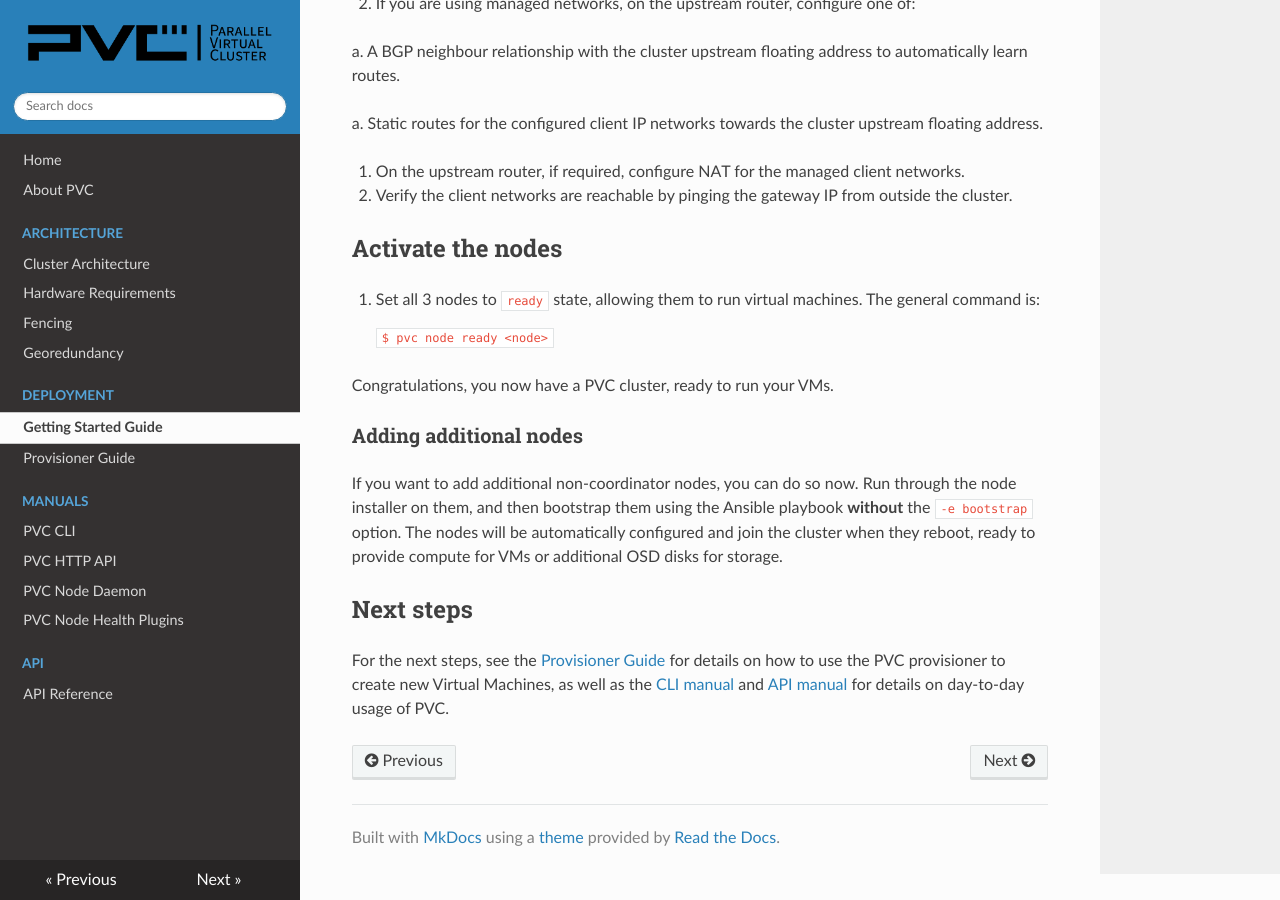
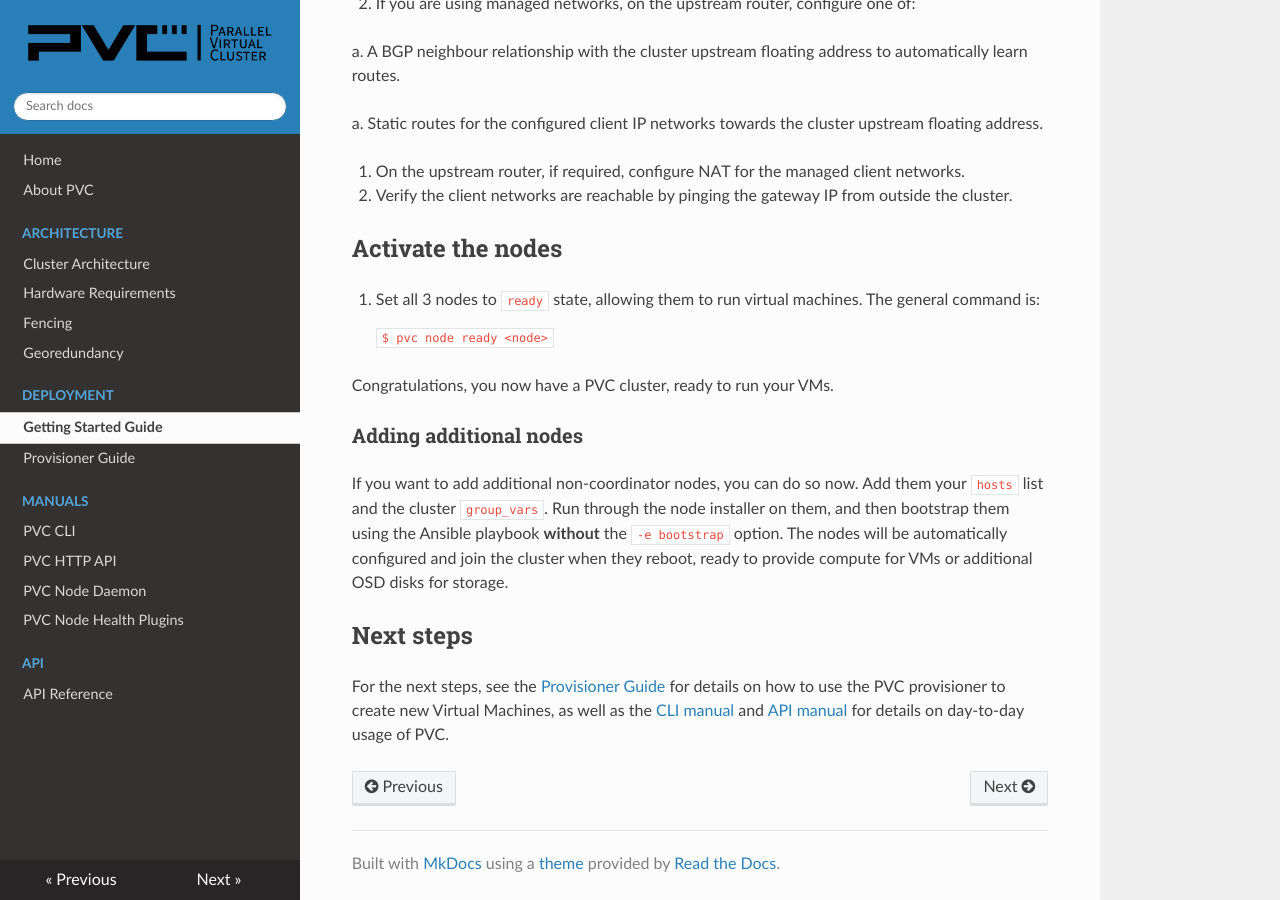
Before and after one commit to parallelvirtualcluster/docs, an MkDocs documentation site: the page built from docs/deployment/getting-started.md, in a window 1280 px wide and 900 px high, scrolled down 18335 px. Built offline with MkDocs 1.6.1, drawn with Linux system fonts in a browser that asks for light colours; nearby versions of some CDN libraries.

Commit message:
Add missing step

```diff
--- a/docs/deployment/getting-started.md
+++ b/docs/deployment/getting-started.md
@@ -954,7 +954,7 @@ Congratulations, you now have a PVC cluster, ready to run your VMs.
 
 ### Adding additional nodes
 
-If you want to add additional non-coordinator nodes, you can do so now. Run through the node installer on them, and then bootstrap them using the Ansible playbook **without** the `-e bootstrap` option. The nodes will be automatically configured and join the cluster when they reboot, ready to provide compute for VMs or additional OSD disks for storage.
+If you want to add additional non-coordinator nodes, you can do so now. Add them your `hosts` list and the cluster `group_vars`. Run through the node installer on them, and then bootstrap them using the Ansible playbook **without** the `-e bootstrap` option. The nodes will be automatically configured and join the cluster when they reboot, ready to provide compute for VMs or additional OSD disks for storage.
 
 ## Next steps
 
```
